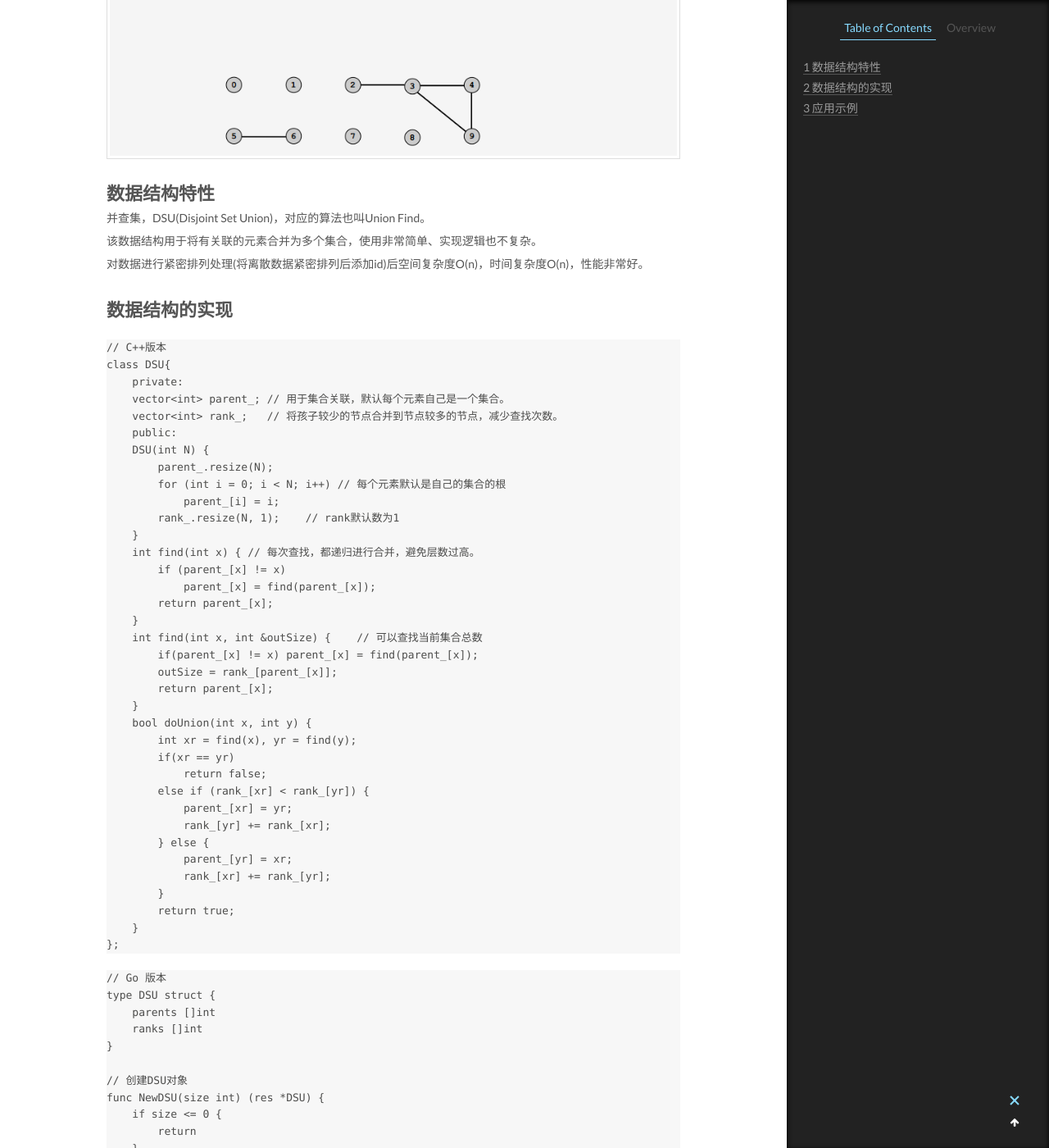
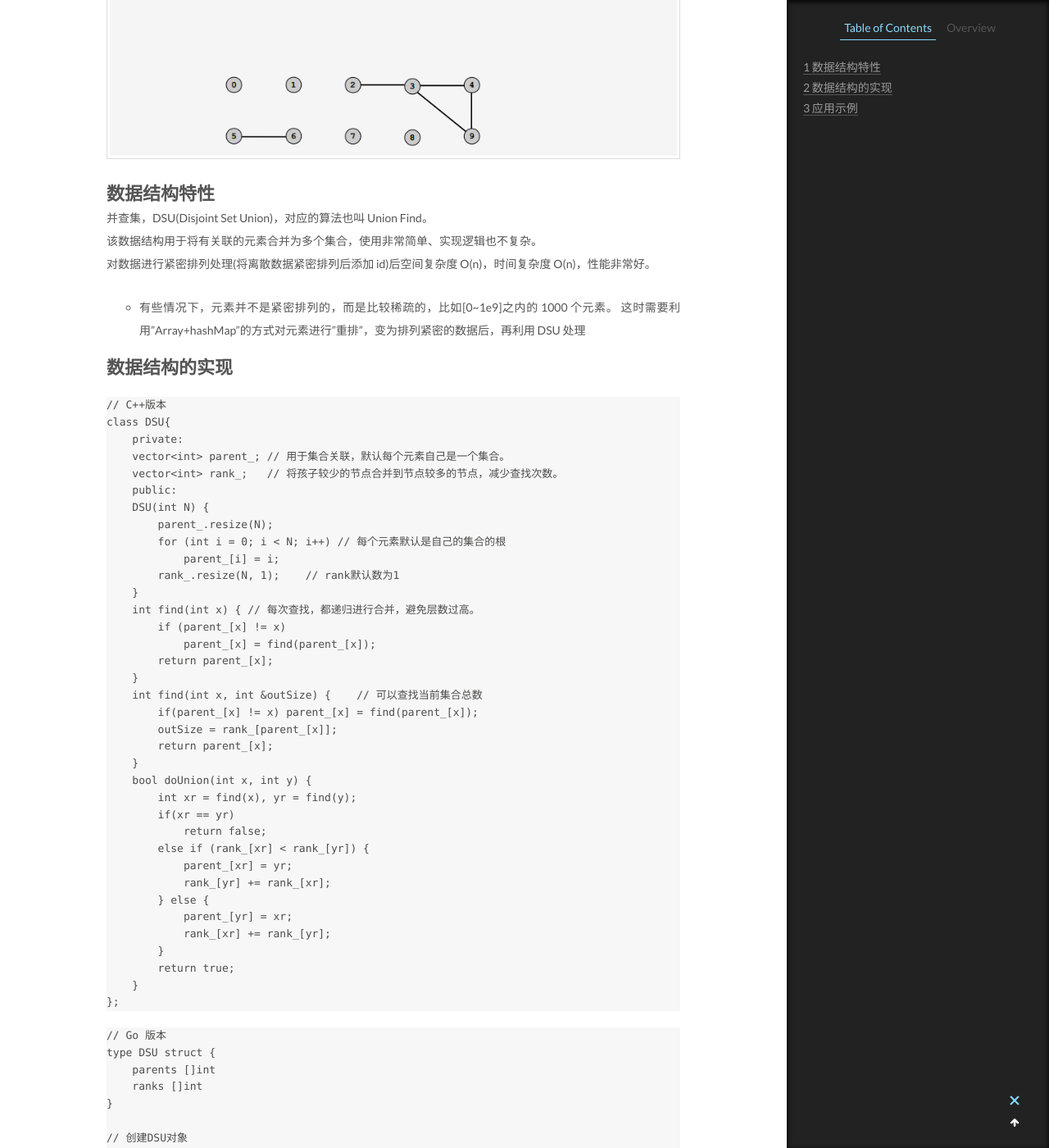
Before and after one commit to CodeHunter2006/CodeHunter2006.github.io, a Jekyll site: the page built from _posts/2018-11-25-Algorithm_DSU.md, in a window 1280 px wide and 1400 px high, scrolled down 655 px. Shown: the whole window at 82% size. Built offline with Jekyll 4.4.1, drawn with Linux system fonts in a browser that asks for light colours; some of the changed text lies outside the part shown.

Commit message:
[chore]: add contents.

````diff
--- a/_posts/2018-11-25-Algorithm_DSU.md
+++ b/_posts/2018-11-25-Algorithm_DSU.md
@@ -1,17 +1,24 @@
 ---
 layout: post
-title:  "算法学习，极限数据结构之——并查集(DSU)"
-date:   2018-11-25 10:00:00 +0800
+title: "算法学习，极限数据结构之——并查集(DSU)"
+date: 2018-11-25 10:00:00 +0800
 tags: Algorithm
 ---
+
 ![DSU](/assets/images/2018-11-25-Algorithm_DSU_1.jpg)
+
 # 数据结构特性
-并查集，DSU(Disjoint Set Union)，对应的算法也叫Union Find。<br/>
+
+并查集，DSU(Disjoint Set Union)，对应的算法也叫 Union Find。<br/>
 该数据结构用于将有关联的元素合并为多个集合，使用非常简单、实现逻辑也不复杂。<br/>
-对数据进行紧密排列处理(将离散数据紧密排列后添加id)后空间复杂度O(n)，时间复杂度O(n)，性能非常好。
+对数据进行紧密排列处理(将离散数据紧密排列后添加 id)后空间复杂度 O(n)，时间复杂度 O(n)，性能非常好。
+
+- 有些情况下，元素并不是紧密排列的，而是比较稀疏的，比如[0~1e9]之内的 1000 个元素。
+  这时需要利用"Array+hashMap"的方式对元素进行"重排"，变为排列紧密的数据后，再利用 DSU 处理
 
 # 数据结构的实现
-``` C++
+
+```C++
 // C++版本
 class DSU{
     private:
@@ -50,7 +57,7 @@ class DSU{
 };
 ```
 
-``` Golang
+```Golang
 // Go 版本
 type DSU struct {
     parents []int
@@ -115,8 +122,10 @@ func (p *DSU) Union(x ,y int) (res bool, err error) {
 ```
 
 # 应用示例
-此题目来自于leetcode"399. Evaluate Division"，该题目有两种解法，一种是DFS搜索除法关系链，一种是下面这种DSU解法。后者在时间复杂度上有明显优势，每一次查找是O(1)。
-``` Golang
+
+此题目来自于 leetcode"399. Evaluate Division"，该题目有两种解法，一种是 DFS 搜索除法关系链，一种是下面这种 DSU 解法。后者在时间复杂度上有明显优势，每一次查找是 O(1)。
+
+```Golang
 /*
 challenge:
 Equations are given in the format A / B = k, where A and B are variables represented as strings,
````
Also changed, not shown: _posts/2020-12-27-LeetCode_Question_Category.md (+8 -0 lines), _posts/2021-05-30-Paxos_Raft_ZAB.md (+1 -1 lines), _posts/2021-06-19-Distributed_Transaction.md (+4 -2 lines).
